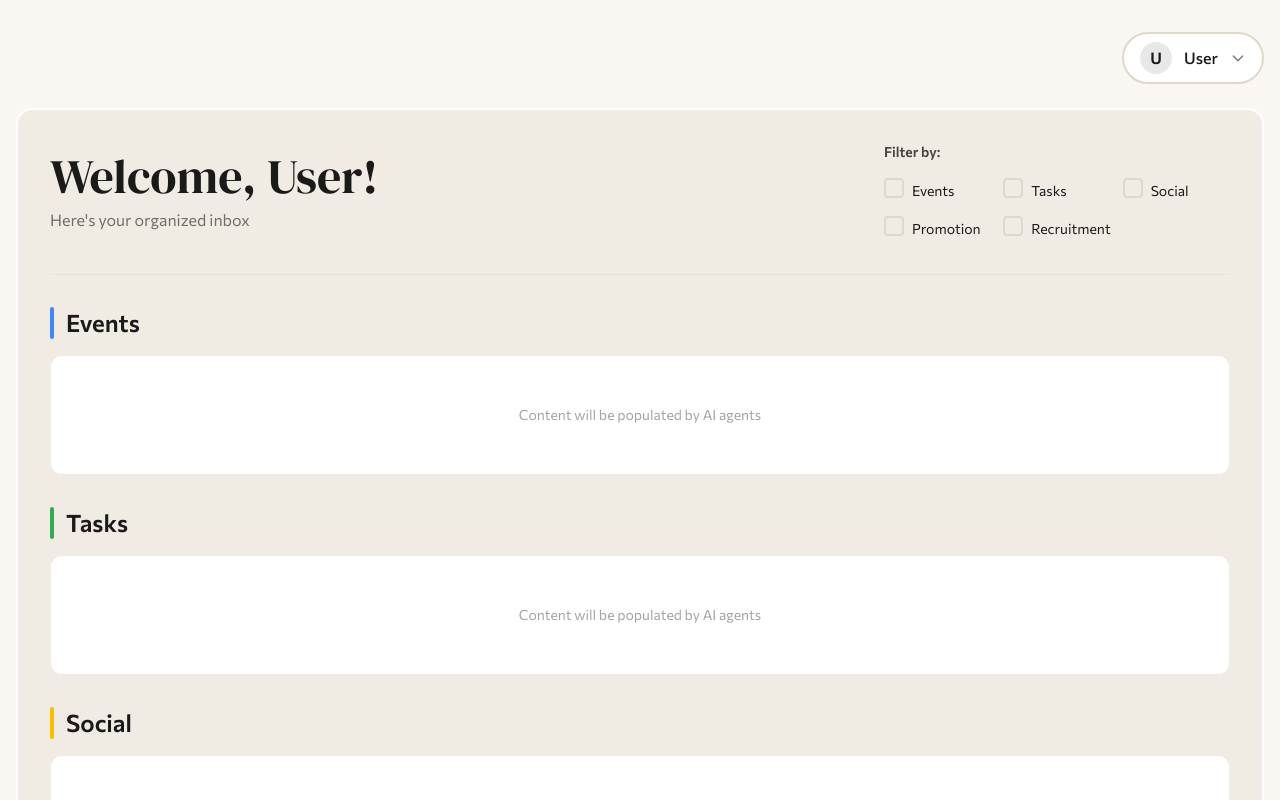
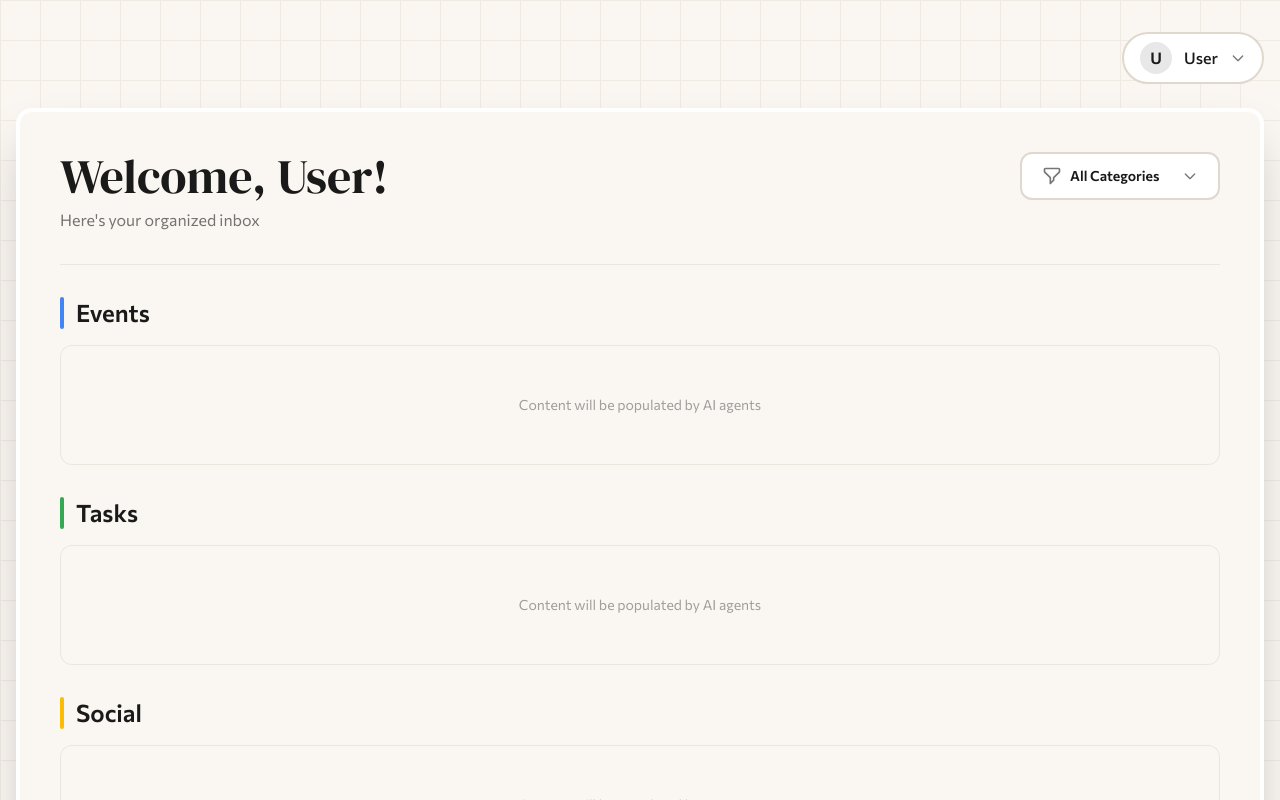
Before and after one commit to DeanShahin5/calendera, a Next.js app: page /dashboard in a window 1280 px wide. Shown: the top 800 px of the page. Built offline with nearby package versions, Linux system fonts and the light colour scheme.

Commit message:
changing the frontend

```diff
--- a/app/dashboard/page.tsx
+++ b/app/dashboard/page.tsx
@@ -19,6 +19,7 @@ export default function Dashboard() {
   const router = useRouter();
   const [userName] = useState('User'); // Will be replaced with Google Auth data
   const [showAccountMenu, setShowAccountMenu] = useState(false);
+  const [showFilterMenu, setShowFilterMenu] = useState(false);
 
   const [filters, setFilters] = useState<Filter[]>([
     { id: 'events', label: 'Events', enabled: false },
@@ -53,9 +54,12 @@ export default function Dashboard() {
     : categories.filter(cat => activeFilters.includes(cat.id));
 
   return (
-    <div className="min-h-screen bg-background py-8 px-4">
+    <div className="relative min-h-screen bg-background overflow-hidden py-8 px-4">
+      {/* Grid pattern background */}
+      <div className="absolute inset-0 bg-grid-pattern opacity-40"></div>
+
       {/* Account dropdown - top right */}
-      <div className="max-w-7xl mx-auto mb-6">
+      <div className="relative z-10 max-w-7xl mx-auto mb-6">
         <div className="flex justify-end">
           <div className="relative">
             <button
@@ -118,11 +122,11 @@ export default function Dashboard() {
       </div>
 
       {/* Main content container */}
-      <div className="max-w-7xl mx-auto">
-        <div className="bg-surface-secondary border-2 border-surface rounded-2xl p-8 animate-stagger-1">
+      <div className="relative z-10 max-w-7xl mx-auto">
+        <div className="bg-background border-4 border-surface rounded-2xl p-10 shadow-2xl animate-stagger-1">
 
           {/* Header section with welcome and filters */}
-          <div className="flex flex-col md:flex-row md:items-center md:justify-between gap-6 mb-8 pb-8 border-b border-border/50">
+          <div className="flex flex-col md:flex-row md:items-start md:justify-between gap-6 mb-8 pb-8 border-b border-border/50">
             {/* Welcome message */}
             <div>
               <h1 style={{fontFamily: 'var(--font-serif)'}} className="text-4xl md:text-5xl text-foreground mb-2">
@@ -131,10 +135,35 @@ export default function Dashboard() {
               <p className="text-foreground/60">Here's your organized inbox</p>
             </div>
 
-            {/* Filter checkboxes */}
-            <div className="flex flex-col gap-3">
-              <p className="text-sm font-semibold text-foreground/80 mb-1">Filter by:</p>
-              <div className="grid grid-cols-2 md:grid-cols-3 gap-3">
+            {/* Filter dropdown */}
+            <div className="relative z-50">
+              <button
+                onClick={() => setShowFilterMenu(!showFilterMenu)}
+                className="flex items-center gap-3 px-5 py-3 bg-surface border-2 border-border rounded-xl hover:border-foreground/20 transition-all duration-200 min-w-[200px] justify-between"
+              >
+                <div className="flex items-center gap-2">
+                  <svg className="w-5 h-5 text-foreground/60" fill="none" viewBox="0 0 24 24" stroke="currentColor">
+                    <path strokeLinecap="round" strokeLinejoin="round" strokeWidth={2} d="M3 4a1 1 0 011-1h16a1 1 0 011 1v2.586a1 1 0 01-.293.707l-6.414 6.414a1 1 0 00-.293.707V17l-4 4v-6.586a1 1 0 00-.293-.707L3.293 7.293A1 1 0 013 6.586V4z" />
+                  </svg>
+                  <span className="text-sm font-semibold text-foreground">
+                    {activeFilters.length === 0 ? 'All Categories' : `${activeFilters.length} Selected`}
+                  </span>
+                </div>
+                <svg
+                  className={`w-4 h-4 text-foreground/60 transition-transform duration-200 ${
+                    showFilterMenu ? 'rotate-180' : ''
+                  }`}
+                  fill="none"
+                  viewBox="0 0 24 24"
+                  stroke="currentColor"
+                >
+                  <path strokeLinecap="round" strokeLinejoin="round" strokeWidth={2} d="M19 9l-7 7-7-7" />
+                </svg>
+              </button>
+
+              {/* Filter dropdown menu */}
+              {showFilterMenu && (
+                <div className="absolute right-0 mt-2 w-64 bg-surface border-2 border-border rounded-xl shadow-2xl p-4 space-y-3 animate-stagger-1 z-50">
                   {filters.map((filter) => (
                     <label
                       key={filter.id}
@@ -164,6 +193,7 @@ export default function Dashboard() {
                     </label>
                   ))}
                 </div>
+              )}
             </div>
           </div>
 
@@ -195,7 +225,7 @@ export default function Dashboard() {
                 </h2>
 
                 {/* Placeholder for AI-generated content */}
-                <div className="bg-surface border border-border/50 rounded-xl p-6 min-h-[120px] flex items-center justify-center">
+                <div className="bg-background border border-border/50 rounded-xl p-6 min-h-[120px] flex items-center justify-center">
                   <p className="text-foreground/40 text-sm">
                     Content will be populated by AI agents
                   </p>
```
Lines whose indentation alone changed are shown as unchanged.
